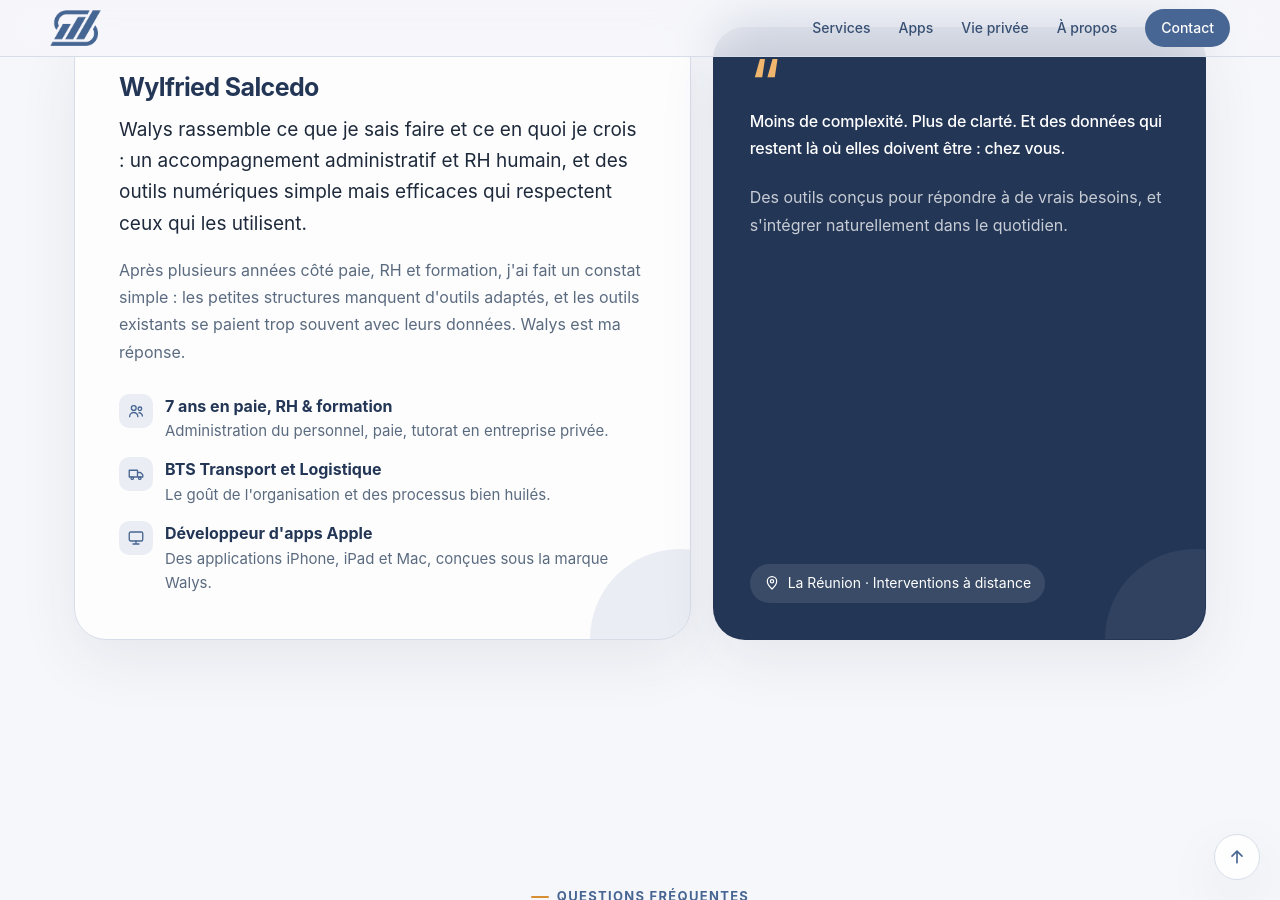
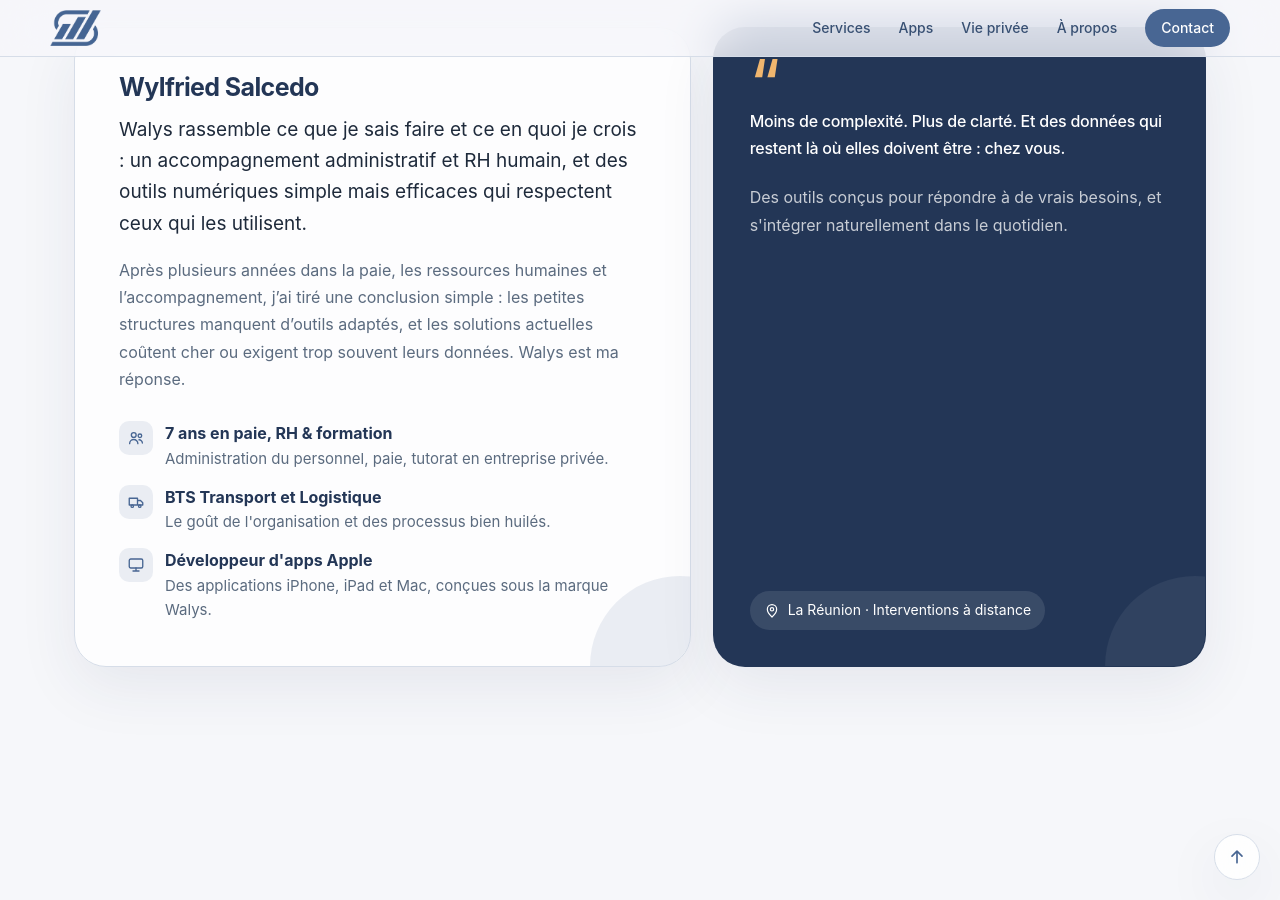
Before and after one commit to Walys-fr/walys-fr.github.io, a Jekyll site: the page built from index.html, in a window 1280 px wide and 900 px high, scrolled down 6665 px. Built offline with Jekyll 4.4.1, drawn with Linux system fonts in a browser that asks for light colours.

Commit message:
Update _data/accueil.yml (via Pages CMS)

```diff
--- a/_data/accueil.yml
+++ b/_data/accueil.yml
@@ -78,9 +78,10 @@
   introduction: "Walys rassemble ce que je sais faire et ce en quoi je crois : un
     accompagnement administratif et RH humain, et des outils numériques simple
     mais efficaces qui respectent ceux qui les utilisent."
-  texte: "Après plusieurs années côté paie, RH et formation, j'ai fait un constat
-    simple : les petites structures manquent d'outils adaptés, et les outils
-    existants se paient trop souvent avec leurs données. Walys est ma réponse."
+  texte: "Après plusieurs années dans la paie, les ressources humaines et
+    l’accompagnement, j’ai tiré une conclusion simple : les petites structures
+    manquent d’outils adaptés, et les solutions actuelles coûtent cher ou
+    exigent trop souvent leurs données. Walys est ma réponse."
   parcours:
     - icone: personnes
       titre: 7 ans en paie, RH & formation
```
